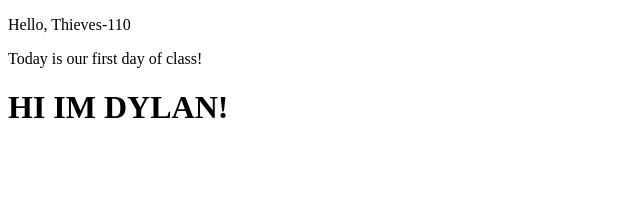
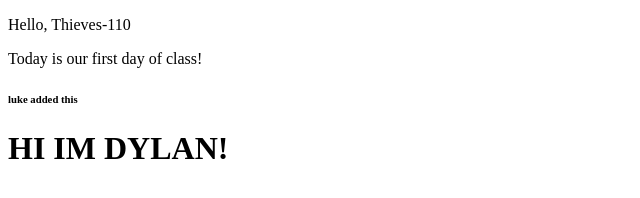
Before and after one commit to byaskew3/thieves-110-demo, a plain HTML site: page index.html in a window 1280 px wide. Shown: the whole page, without its empty margins (0-640 px from the left). Drawn offline with Linux system fonts and the light colour scheme.

Commit message:
luke's changes

```diff
--- a/index.html
+++ b/index.html
@@ -9,6 +9,7 @@
 <body>
     <p>Hello, Thieves-110</p>
     <p>Today is our first day of class!</p>
+    <h6>luke added this</h6>
 
     <h1>HI IM DYLAN!</h1>
 </body>
```
